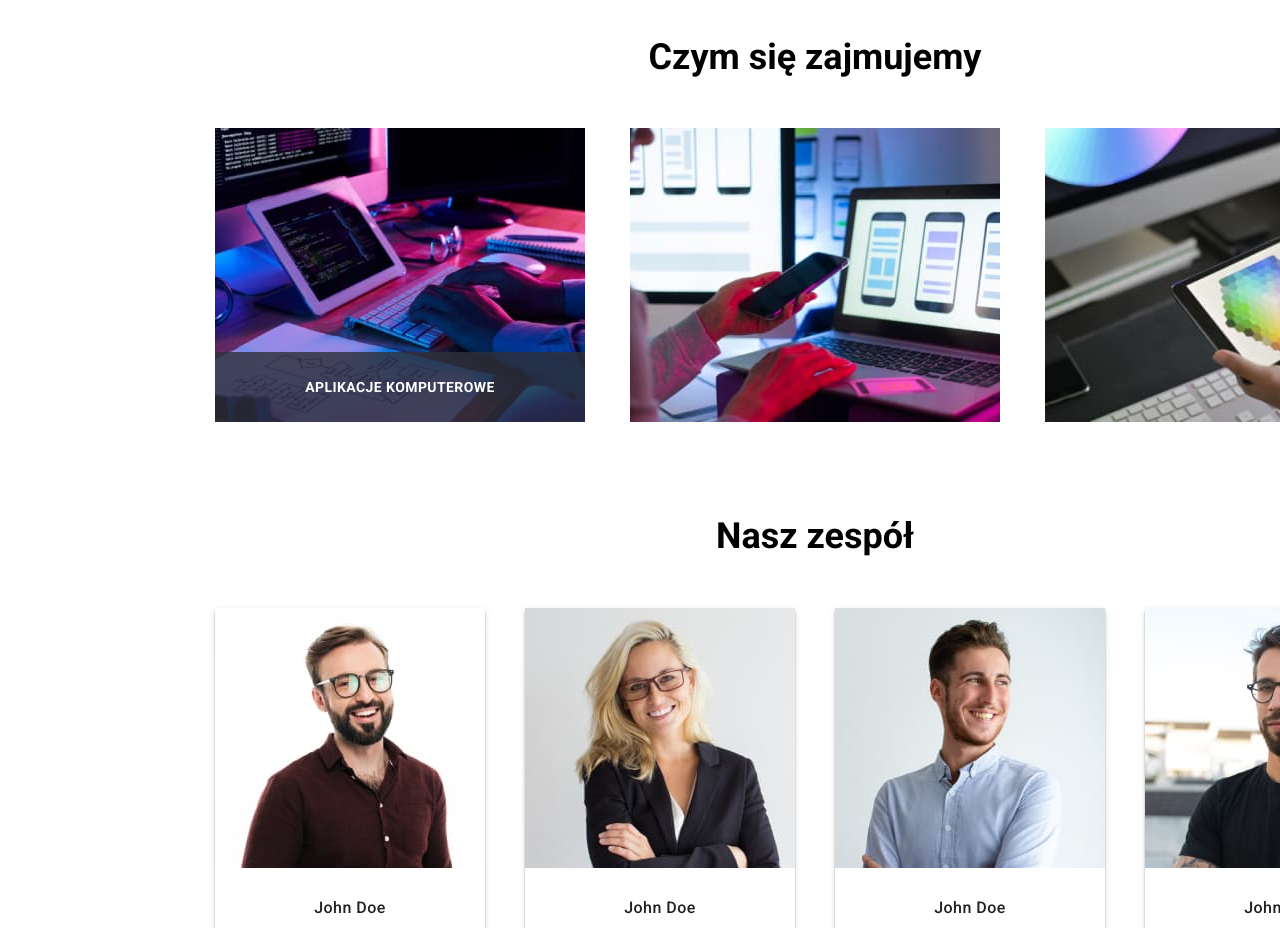
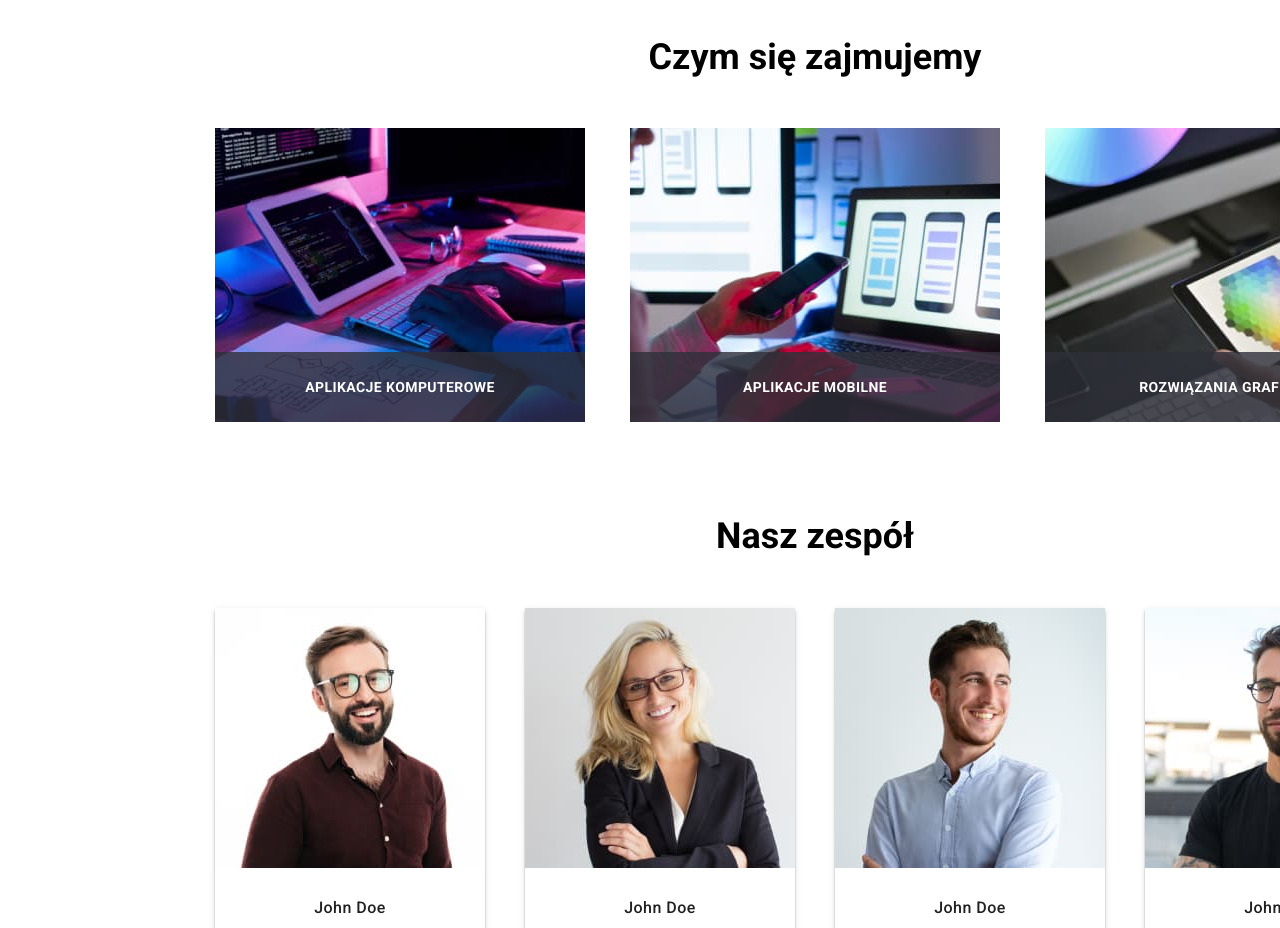
Before and after one commit to Rafal-Chojnacki/goit-markup-hw-05, a plain HTML site: page index.html in a window 1280 px wide. Shown: the part 1080-2008 px from the top of the page. Drawn offline with Linux system fonts and the light colour scheme.

Commit message:
First version

```diff
--- a/css/styles.css
+++ b/css/styles.css
@@ -281,6 +281,7 @@ img {
 	line-height: 70px;
 	letter-spacing: 0.03em;
 	text-align: center;
+	text-transform: uppercase;
 	color: #fff;
 	margin: 0;
 }
--- a/index.html
+++ b/index.html
@@ -126,19 +126,30 @@
                             <img src="./images/tablet.jpg" alt="programer working his desk office" width="370"
                                 height="294">
                             <div class="our-work-text-background">
-                                <P class="our-work-text">APLIKACJE KOMPUTEROWE </P>
+                                <P class="our-work-text">aplikacje komputerowe</P>
                             </div>
                         </div>
                     </li>
-                    <li>
-                        <img src="./images/laptop.jpg"
-                            alt="designers are developing application smartphones team creators is working interface mobile phones"
-                            width="370" height="294">
+                    <li class="li-our-work">
+                        <div class="image-our-work">
+                            <img src="./images/laptop.jpg"
+                                alt="designers are developing application smartphones team creators is working interface mobile phones"
+                                width="370" height="294">
+                            <div class="our-work-text-background">
+                                <P class="our-work-text">aplikacje mobilne</P>
+                            </div>
+                        </div>
                     </li>
-                    <li>
+                    <li class="li-our-work">
+                        <div class="image-our-work">
                         <img src="./images/colours.jpg"
                             alt="creative artist web design with working colour selection graphic tablet" width="370"
                             height="294">
+                            <div class="our-work-text-background">
+                                <P class="our-work-text">rozwiązania graficzne</P>
+                            </div>
+                        </div>
+
                     </li>
                 </ul>
             </div>
```
